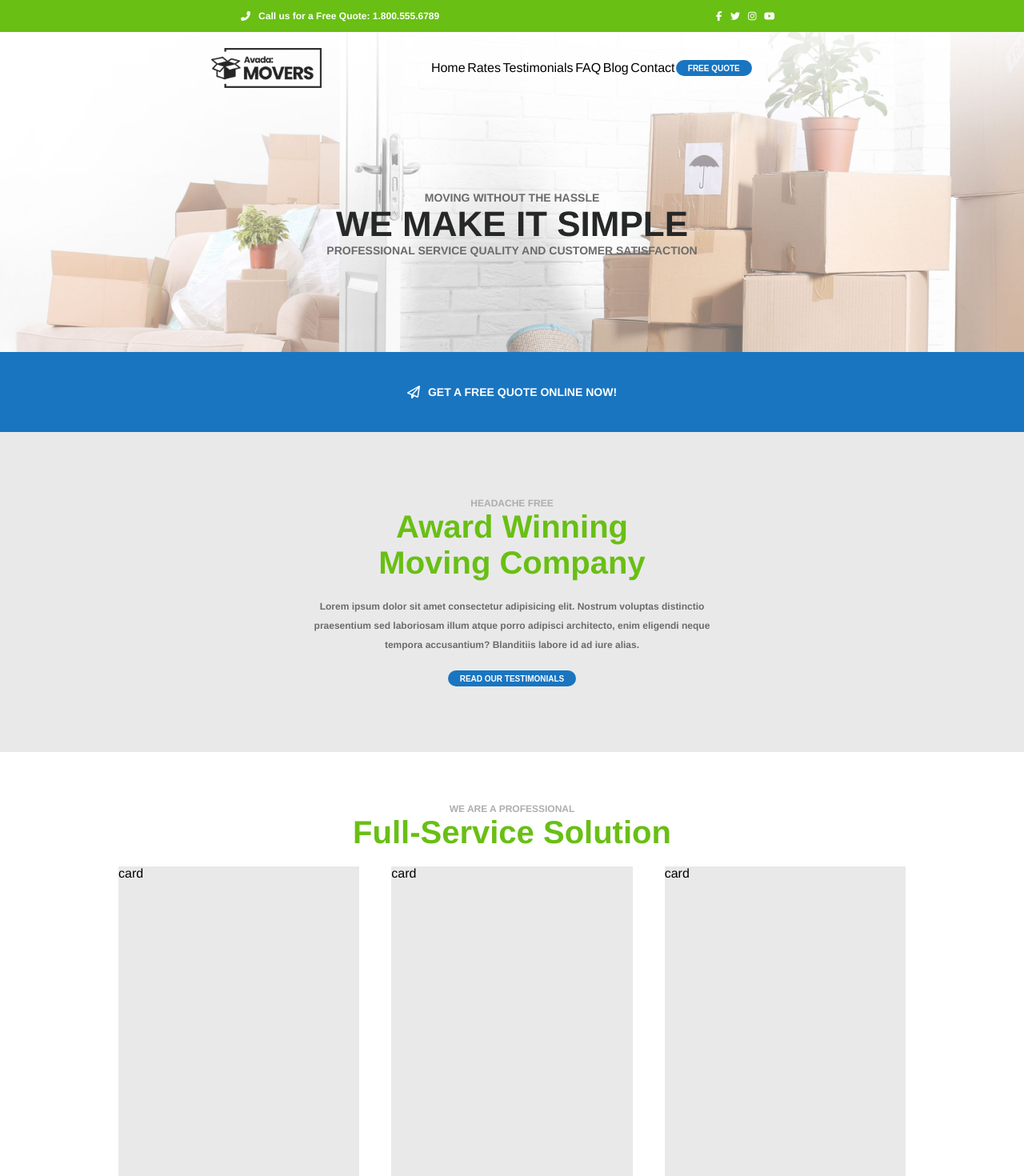
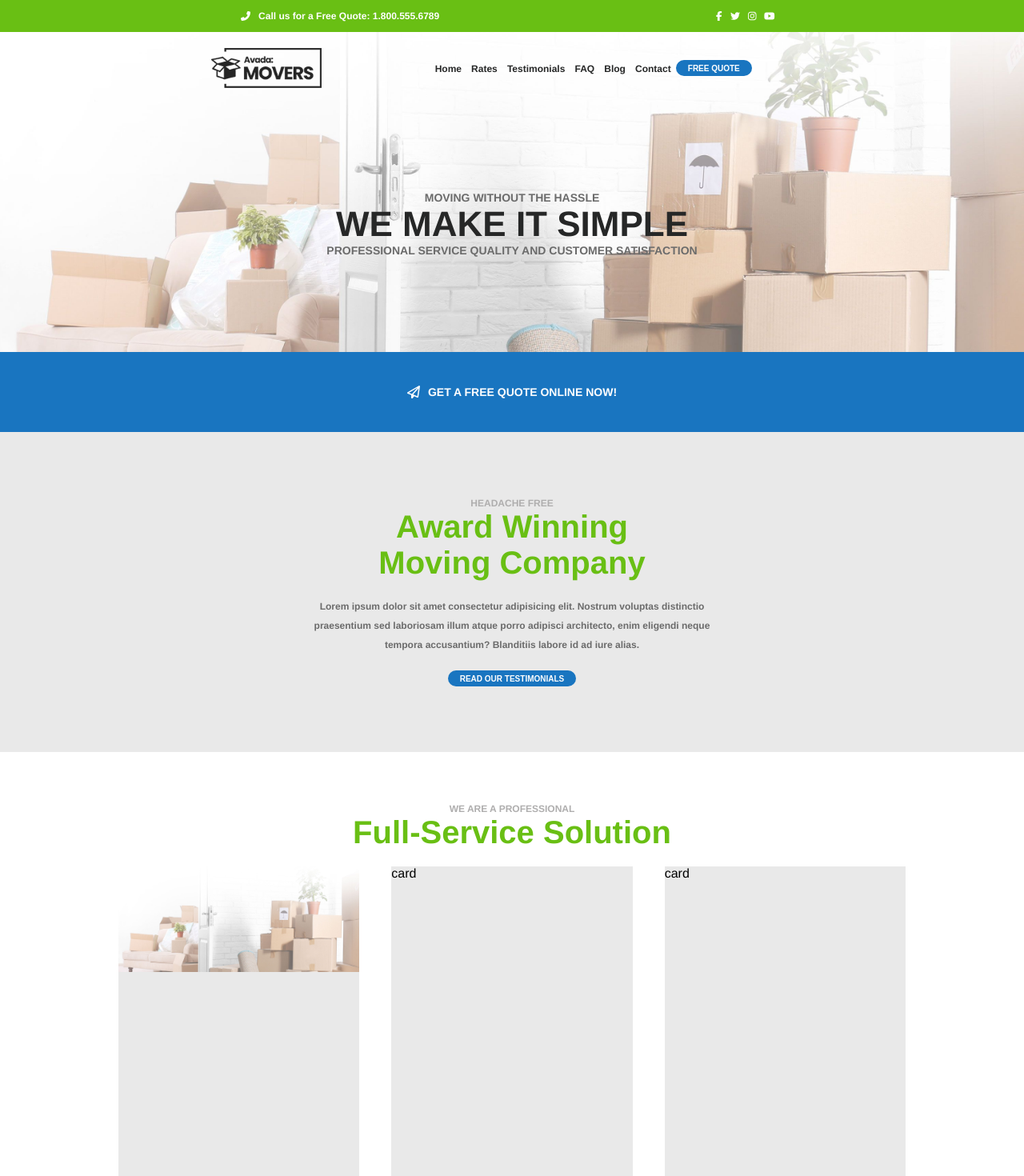
Before and after one commit to larafenny/proj-html-vuejs, a Vue app: page / in a window 1280 px wide. Shown: the top 1470 px of the page at 80% size. Built offline with nearby package versions, Linux system fonts and the light colour scheme.

Commit message:
created services.json and passed data with props between serviceSolution and ServiceCard

```diff
--- /dev/null
+++ b/src/assets/data/services.json
@@ -0,0 +1,20 @@
+[
+    {
+        "image": "avada-movers-serviceonephoto-final-600x383.jpg",
+        "title": "Two Man Teams",
+        "description": "Lorem ipsum, dolor sit amet consectetur adipisicing elit. Provident unde quod aspernatur expedita eos tenetur, fugit voluptate veniam, pariatur culpa saepe a commodi voluptatem eveniet itaque.",
+        "url": "#"
+    },
+    {
+        "image": "avada-movers-servicetwophoto-final.jpg",
+        "title": "We Do All The Lifting",
+        "description": "Lorem ipsum, dolor sit amet consectetur adipisicing elit. Provident unde quod aspernatur expedita eos tenetur, fugit voluptate veniam, pariatur culpa saepe a commodi voluptatem eveniet itaque.",
+        "url": "#"
+    },
+    {
+        "image": "avada-movers-servicethreephoto-final.jpg",
+        "title": "Coast To Coast",
+        "description": "Lorem ipsum, dolor sit amet consectetur adipisicing elit. Provident unde quod aspernatur expedita eos tenetur, fugit voluptate veniam, pariatur culpa saepe a commodi voluptatem eveniet itaque.",
+        "url": "#"
+    }
+]
--- a/src/components/CardTestimonial.vue
+++ b/src/components/CardTestimonial.vue
@@ -1,5 +1,7 @@
 <template>
-    <div>CARD</div>
+    <div class="container">
+        <img src="" alt="">
+    </div>
 </template>
 
 <script>
@@ -9,6 +11,6 @@ export default {
 }
 </script>
 
-<style>
+<style lang="scss" scoped>
 
 </style>
--- a/src/components/MenuComponent.vue
+++ b/src/components/MenuComponent.vue
@@ -1,7 +1,7 @@
 <template>
     <div class="menu-container">
         <ul>
-            <li v-for="(item, index) in mainMenu" :key="index" :class="{active: item.active}">{{item.name}}</li>
+            <li v-for="(item, index) in mainMenu" :key="index" :class="{active: item.active}"><a href="url">{{item.name}}</a></li>
         </ul>
         <button>FREE QUOTE</button>
     </div>
@@ -11,7 +11,9 @@
 <script>
 export default {
     name: 'MenuComponent',
-    props: ['mainMenu'],
+    props: {
+        mainMenu: Array,
+    },
 
 }
 </script>
@@ -34,15 +36,15 @@ export default {
         justify-content: space-around;
 
         li{
-
+            &.active{
+                color: $lima;
+                }
             a{
                 text-decoration: none;
                 color: $shark;
                 font-size: 12px;
                 font-weight: 800;
-                    &.active{
-                    color: $lima;
-                }
+
 
                 &:hover{
                     color: $lima;
--- a/src/components/MoveComponent.vue
+++ b/src/components/MoveComponent.vue
@@ -18,6 +18,7 @@ export default {
 </script>
 
 <style lang="scss" scoped>
+@import "../assets/palette.scss";
 @import "../assets/palette.scss";
 
 .container{
--- a/src/components/ServiceCard.vue
+++ b/src/components/ServiceCard.vue
@@ -1,15 +1,21 @@
 <template>
     <div class="card-container">
-        <div class="card">card</div>
+        <div class="card">
+            <img src="@/images/avada-movers-homeherobackground-final.jpg" alt="">
+        </div>
         <div class="card">card</div>
         <div class="card">card</div>
     </div>
+
 
 </template>
 
 <script>
 export default {
-    name: 'ServiceCard'
+    name: 'ServiceCard',
+    props: {
+        service: Object,
+    }
 
 }
 </script>
@@ -31,6 +37,9 @@ export default {
             height: 400px;
             margin: 20px;
             width: calc(100% / 3);
+            img{
+                width: 100%;
+            }
         }
     }
 
--- a/src/components/ServiceSolution.vue
+++ b/src/components/ServiceSolution.vue
@@ -2,18 +2,22 @@
     <div class="container">
         <div class="up-title">WE ARE A PROFESSIONAL</div>
         <div class="title">Full-Service Solution</div>
-        <ServiceCard />
+        <ServiceCard :service="services"/>
     </div>
 </template>
 
 <script>
 import ServiceCard from './ServiceCard.vue'
+import services from '/src/assets/data/services'
 
 export default {
     name: 'ServiceSolution',
     components: {
         ServiceCard
-    }
+    },
+    data(){
+        return {services};
+    },
 
 }
 </script>
```
Also changed, not shown: src/assets/elements.scss (line endings or trailing spaces). Lines whose indentation alone changed are shown as unchanged.
